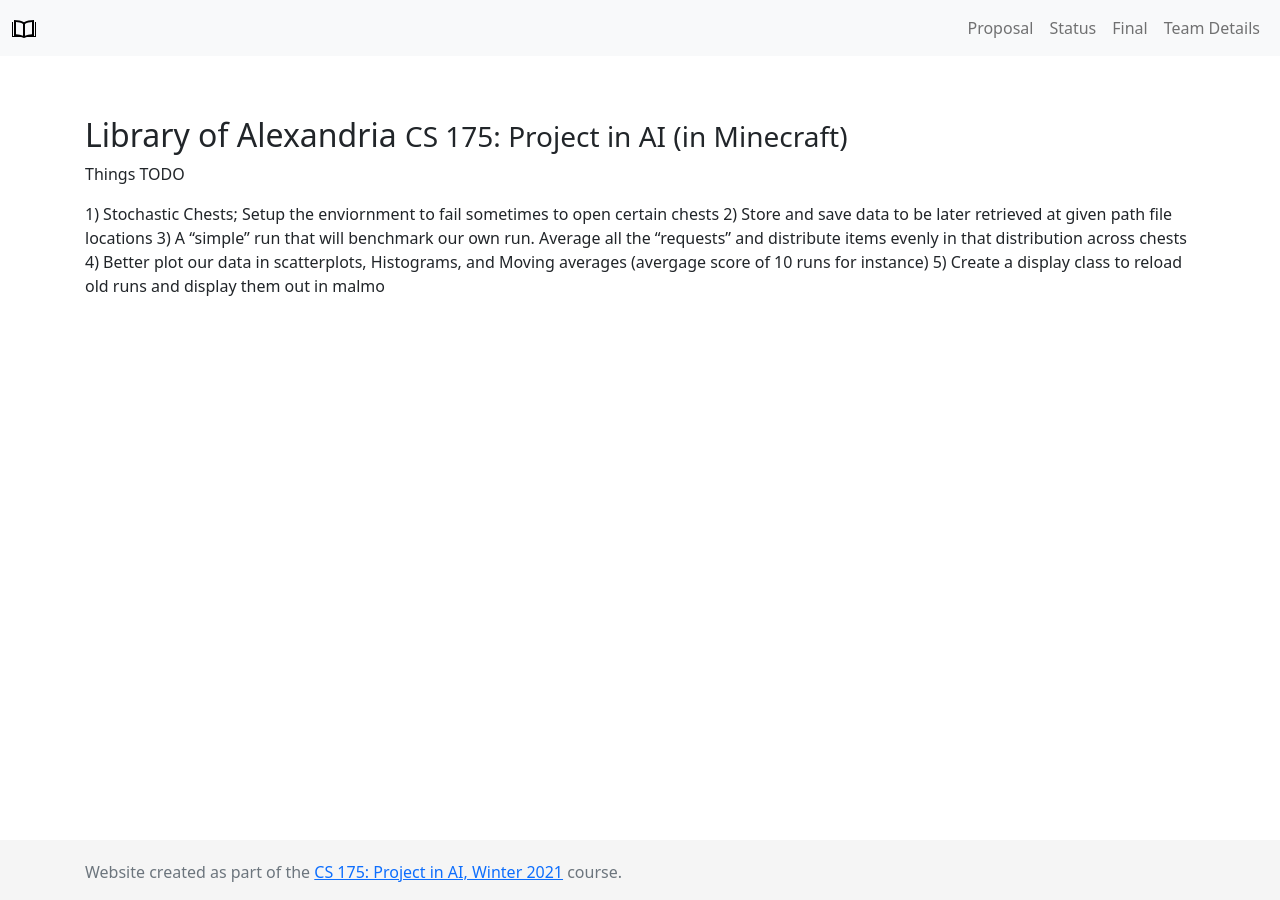
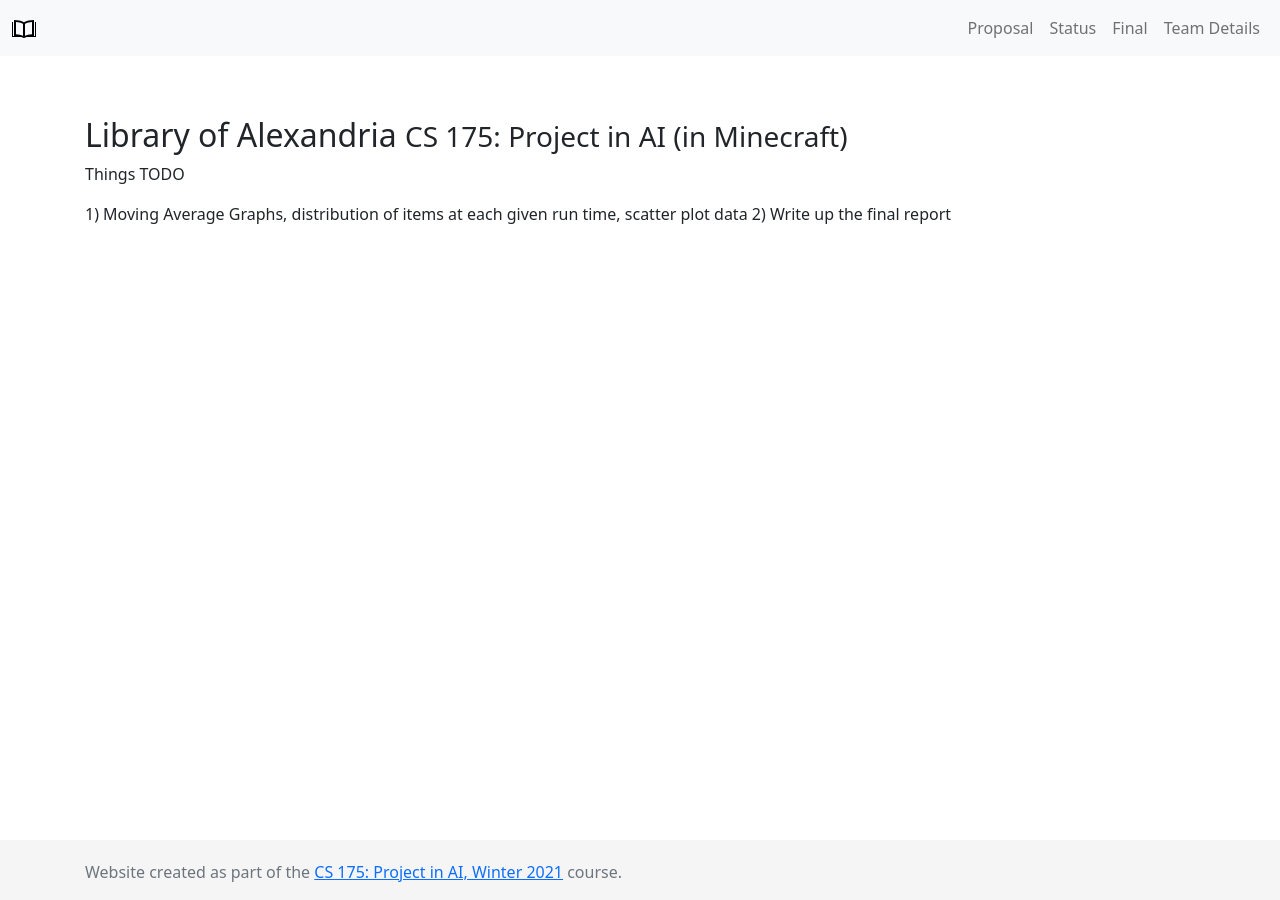
Before and after one commit to burwinliu-zz/LibraryOfAlexandria, a Jekyll site: the page built from docs/notes.md, in a window 1280 px wide. Built offline with Jekyll 4.4.1, drawn with Linux system fonts in a browser that asks for light colours; our own code applies the rules of GitHub Pages for plain Markdown files.

Commit message:
updating

```diff
--- a/docs/notes.md
+++ b/docs/notes.md
@@ -1,9 +1,4 @@
 Things TODO
 
-1) Stochastic Chests; Setup the enviornment to fail sometimes to open certain chests
-2) Store and save data to be later retrieved at given path file locations
-3) A "simple" run that will benchmark our own run. Average all the "requests" and distribute items evenly in
-that distribution across chests
-4) Better plot our data in scatterplots, Histograms, and Moving averages (avergage score of 10 runs for
-instance)
-5) Create a display class to reload old runs and display them out in malmo
+1) Moving Average Graphs, distribution of items at each given run time, scatter plot data
+2) Write up the final report
```
Also changed, not shown: 2 other files.
